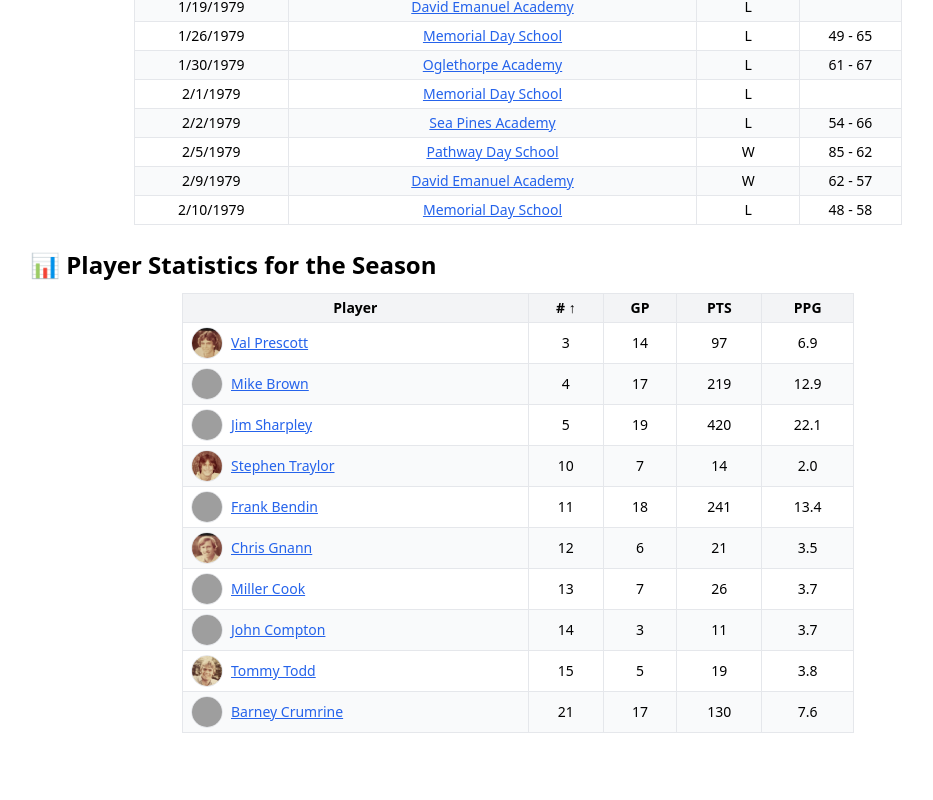
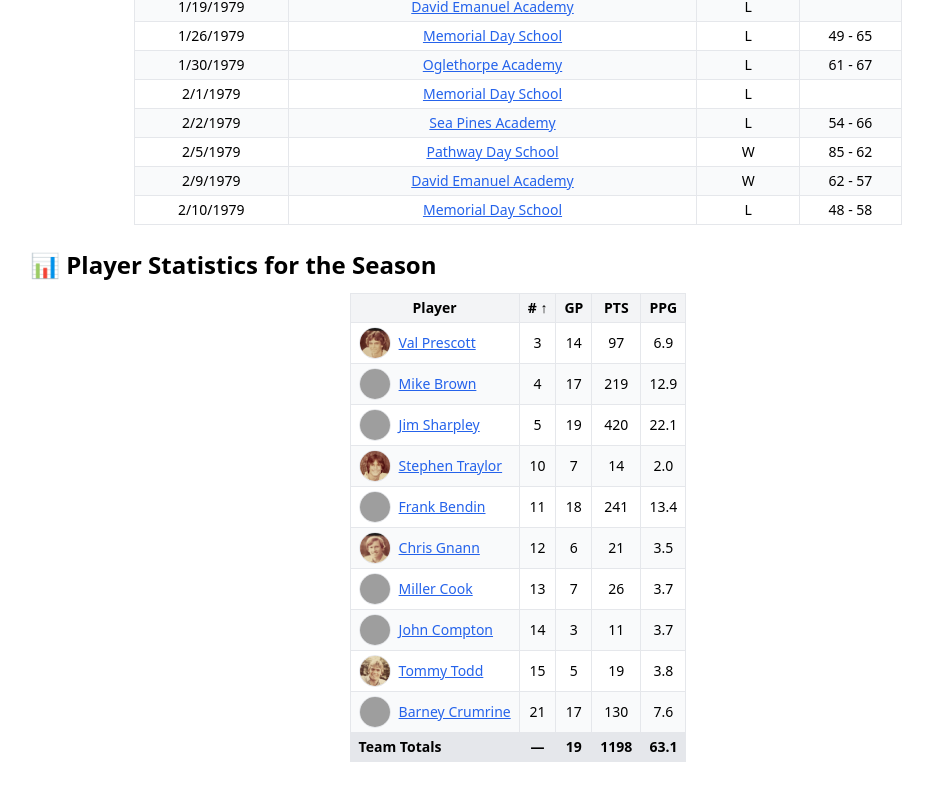
Before and after one commit to newonda1/st-andrews-basketball, a React (Vite) app: page /athletics/boys/basketball/seasons/1978-79 in a window 1280 px wide. Shown: the part 1290-2090 px from the top of the page, without its empty margins (122-1055 px from the left). Before the commit the page ends 2063 px from the top, so only its background shows below. Built offline with nearby package versions, Linux system fonts and the light colour scheme; grey boxes are pictures that could not be loaded.

Commit message:
Update Season1978_79.jsx

```diff
--- a/src/boys/basketball/seasons/Season1978_79.jsx
+++ b/src/boys/basketball/seasons/Season1978_79.jsx
@@ -159,6 +159,25 @@ function Season1978_79() {
     });
   }, [seasonTotals, sortConfig]);
 
+    const teamTotalsRow = useMemo(() => {
+    if (!playerStats || playerStats.length === 0) return null;
+
+    const gameSet = new Set();
+    let pts = 0;
+
+    for (const s of playerStats) {
+      if (s.GameID != null) gameSet.add(Number(s.GameID));
+      pts += safeNum(s.Points);
+    }
+
+    const gp = gameSet.size;
+    return {
+      GP: gp,
+      PTS: pts,
+      PPG: gp ? (pts / gp) : 0,
+    };
+  }, [playerStats]);
+
   const sortArrow = (key) => {
     if (sortConfig.key !== key) return "";
     return sortConfig.direction === "desc" ? " ↓" : " ↑";
@@ -283,12 +302,14 @@ function Season1978_79() {
         {seasonTotals.length === 0 ? (
           <p className="text-gray-600 text-center">No player statistics are available yet for this season.</p>
         ) : (
-          <div className="overflow-x-auto max-w-2xl mx-auto">
-            <table className="w-full border text-xs sm:text-sm text-center whitespace-nowrap">
+          <div className="overflow-x-auto">
+            {/* shrink-wrap wrapper */}
+            <div className="mx-auto w-fit">
+              <table className="w-auto table-auto border text-xs sm:text-sm text-center whitespace-nowrap">
                 <thead className="bg-gray-100">
                   <tr>
                     <th
-                    className="border px-2 py-1 cursor-pointer sticky left-0 z-40 bg-gray-100 border-r text-center min-w-[140px]"
+                      className="border px-2 py-1 cursor-pointer sticky left-0 z-40 bg-gray-100 border-r text-center"
                       onClick={() => handleSort("name")}
                     >
                       Player{sortArrow("name")}
@@ -319,9 +340,7 @@ function Season1978_79() {
 
                     return (
                       <tr key={p.PlayerID} className={rowBg}>
-                      <td
-                        className={`border px-2 py-1 text-left align-middle sticky left-0 z-20 ${rowBg} border-r min-w-[140px]`}
-                      >
+                        <td className={`border px-2 py-1 text-left align-middle sticky left-0 z-20 ${rowBg} border-r`}>
                           <div className="flex items-center justify-start gap-2">
                             <img
                               src={photoUrl}
@@ -348,7 +367,23 @@ function Season1978_79() {
                     );
                   })}
                 </tbody>
+
+                {/* Team totals row */}
+                {teamTotalsRow && (
+                  <tfoot>
+                    <tr className="bg-gray-200 font-semibold">
+                      <td className="border px-2 py-1 text-left sticky left-0 z-30 bg-gray-200 border-r">
+                        Team Totals
+                      </td>
+                      <td className="border px-2 py-1">—</td>
+                      <td className="border px-2 py-1">{teamTotalsRow.GP}</td>
+                      <td className="border px-2 py-1">{teamTotalsRow.PTS}</td>
+                      <td className="border px-2 py-1">{teamTotalsRow.GP ? teamTotalsRow.PPG.toFixed(1) : "—"}</td>
+                    </tr>
+                  </tfoot>
+                )}
               </table>
+            </div>
           </div>
         )}
       </section>
```
Lines whose indentation alone changed are shown as unchanged.
